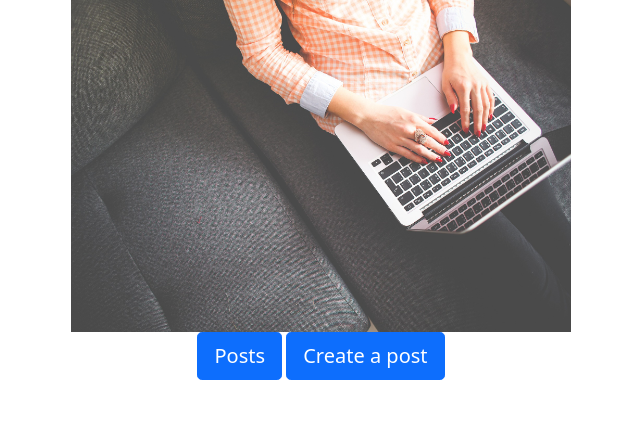
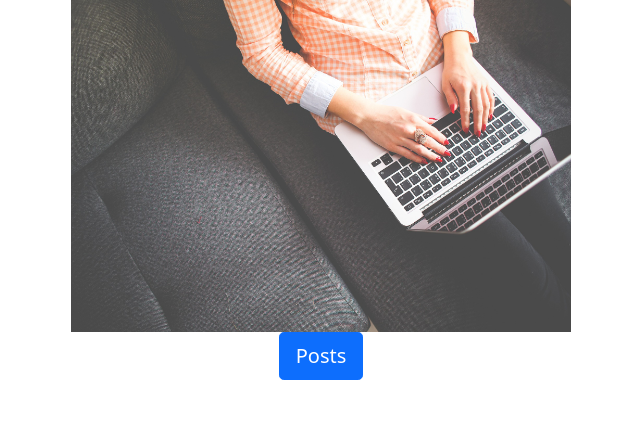
Before and after one commit to Nibbee/DIY-Project, a Flask app: template Blog App/website/templates/home.html in a window 1280 px wide. Shown: the part 113-545 px from the top of the page, without its empty margins (319-959 px from the left). Run offline with Flask 2, Linux system fonts and the light colour scheme; the template is opened without the code that fills it, so the values that code supplies are empty; some libraries are stand-ins or nearby versions.

Commit message:
Muutoksia

```diff
--- a/Blog App/website/templates/home.html
+++ b/Blog App/website/templates/home.html
@@ -4,6 +4,5 @@
 {% block image %}<img src="../static/blog.jpg" align="center" width="500px" height="auto"/>{% endblock %}
 <div align="center">
     <a href="/posts_div.html"><button type="button" class="btn btn-primary btn-lg">Posts</button></a>
-    <a href="/create-post"><button type="button" class="btn btn-primary btn-lg">Create a post</button></a>
 </div>
 {% endblock %}
```
